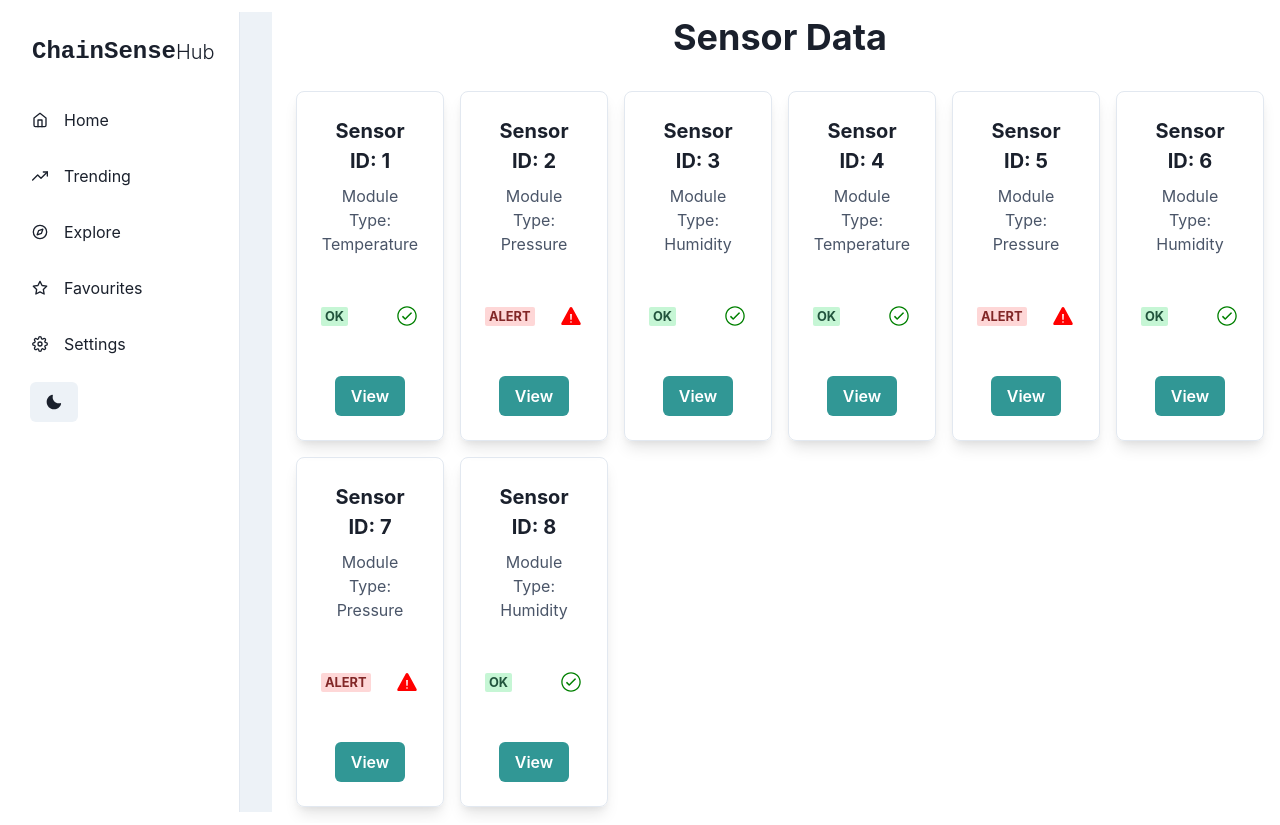
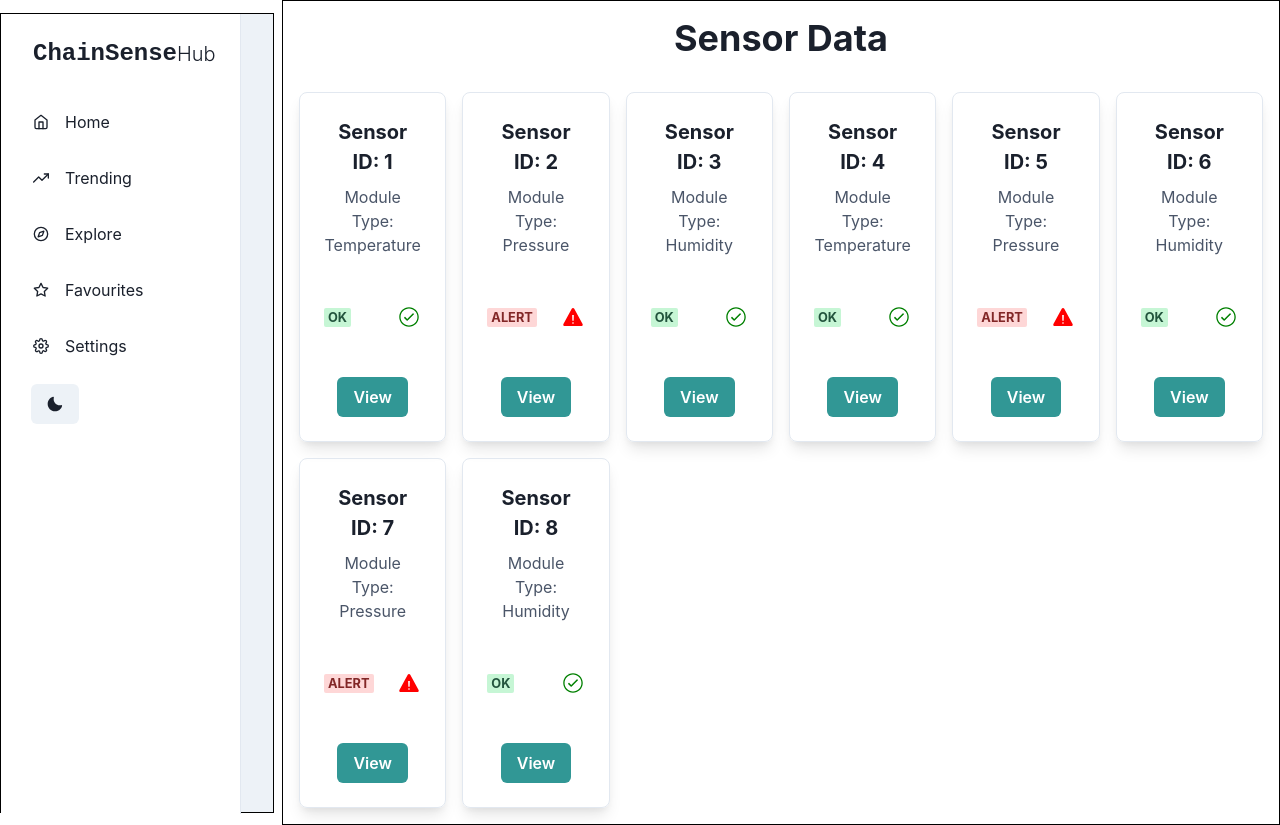
Before and after one commit to 21Karthik12/Supply-Chain-Management, a React (Vite) app in the folder dashboard-frontend/: page / in a window 1280 px wide. Built offline with nearby package versions, Linux system fonts and the light colour scheme.

Commit message:
Added pages. Restructured App.js

```diff
--- a/dashboard-frontend/src/App.jsx
+++ b/dashboard-frontend/src/App.jsx
@@ -1,8 +1,10 @@
 import React from 'react';
 import { useState } from 'react';
-import {  BrowserRouter, Routes, Route} from "react-router-dom";
-import LandingPage  from './pages/LandingPage'
+import { BrowserRouter, Routes, Route } from "react-router-dom";
+import { HStack } from '@chakra-ui/react';
+import LandingPage from './pages/LandingPage'
 import FetchSensorDetails from './pages/FetchSensorDetails';
+import Sidebar from './components/Sidebar';
 import OldLandingPage from './pages/OldLandingPage';
 
 function App() {
@@ -10,14 +12,17 @@ function App() {
 
   return (
     <BrowserRouter>
-      <main style={{minHeight:"93vh"}}>
-        <Routes>
-          <Route exact path='/' element={<LandingPage/>}></Route>
-          <Route path="/:sensorId/:moduleId" element={<FetchSensorDetails/>} />
-        </Routes>
-      </main>
+      <HStack>
+        <Sidebar />
+        <main style={{ minHeight: "93vh" }}>
+          <Routes>
+            <Route exact path='/' element={<LandingPage />}></Route>
+            <Route path="/:sensorId/:moduleId" element={<FetchSensorDetails />} />
+          </Routes>
+        </main>
+      </HStack>
     </BrowserRouter>
   );
 }
 
-export default App;
+export default App
--- a/dashboard-frontend/src/components/Sidebar.jsx
+++ b/dashboard-frontend/src/components/Sidebar.jsx
@@ -35,7 +35,7 @@ const LinkItems = [
 export default function Sidebar() {
     const { isOpen, onOpen, onClose } = useDisclosure()
     return (
-        <Box minH="100vh" bg={useColorModeValue('gray.100', 'gray.900')}>
+        <Box minH="100vh" bg={useColorModeValue('gray.100', 'gray.900')} border={"1px solid black"} width={"fit-content"}>
             <SidebarContent onClose={() => onClose} display={{ base: 'none', md: 'block' }} />
             <Drawer
                 isOpen={isOpen}
--- a/dashboard-frontend/src/pages/LandingPage.jsx
+++ b/dashboard-frontend/src/pages/LandingPage.jsx
@@ -77,8 +77,7 @@ const LandingPage = () => {
 
   return (
     <HStack>
-        <Sidebar/>
-        <VStack spacing={4} align="stretch" p={4}>
+      <VStack border={"1px solid black"} spacing={4} align="stretch" p={4}>
         <Heading as="h1" size="xl" mb={4}>
           Sensor Data
         </Heading>
--- a/dashboard-frontend/src/pages/OldLandingPage.jsx
+++ b/dashboard-frontend/src/pages/OldLandingPage.jsx
@@ -17,7 +17,7 @@ const OldLandingPage = () => {
           <VStack flexBasis="50%" align={"center"} border={'1px solid black'}>
 
             <DataStream border={'1px solid black'} />
-            <SensorStatus/>
+            <SensorStatus />
 
           </VStack>
           <VStack flexBasis="50%" align={"center"} border={'1px solid black'}>
```
Also changed, not shown: dashboard-frontend/src/components/ContentPane.jsx (deleted, +0 -8 lines), dashboard-frontend/src/pages/FetchSensorDetails.jsx (+0 -20 lines), dashboard-frontend/src/pages/FleetPage.jsx (added), dashboard-frontend/src/pages/PredictivePage.jsx (added), dashboard-frontend/src/pages/SensorPage.jsx (added), dashboard-frontend/src/pages/StoragePage.jsx (added), dashboard-frontend/src/pages/predictiveMaintenance.jsx (deleted). Lines whose indentation alone changed are shown as unchanged.
